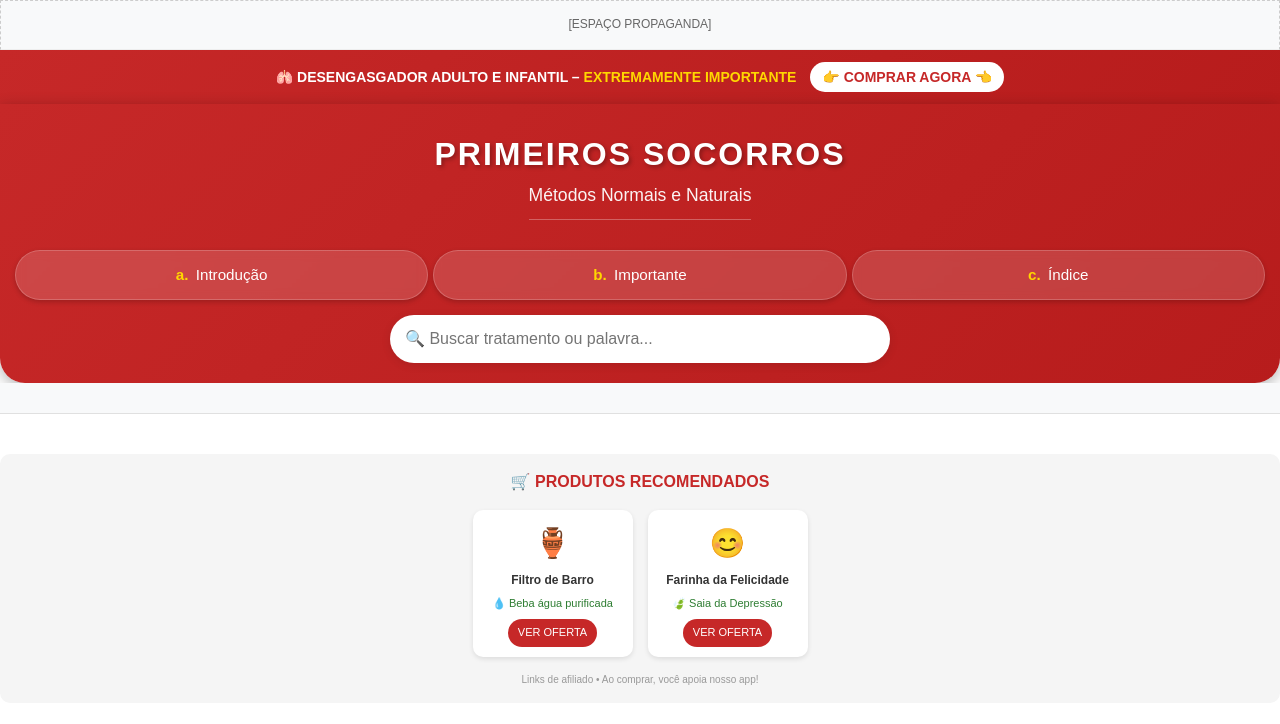
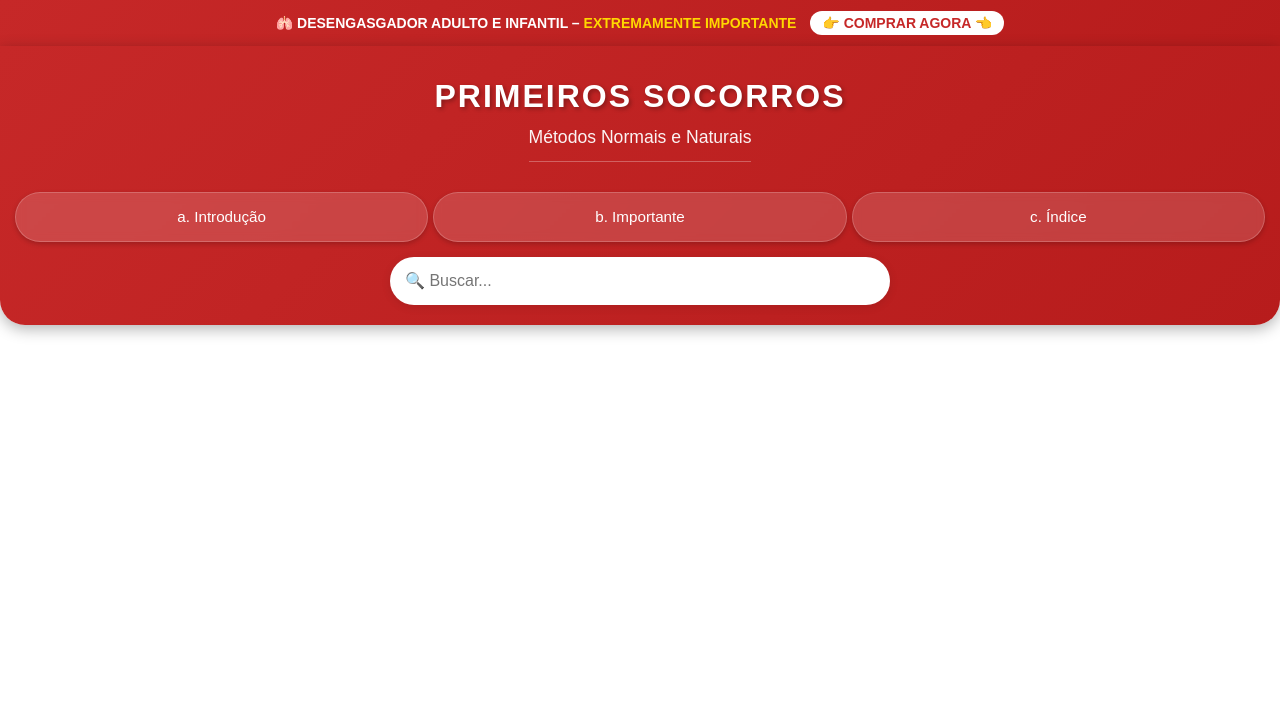
Before and after one commit to flavio6578/pwa-app, a plain HTML site: page index.html in a window 1280 px wide. Drawn offline with Linux system fonts and the light colour scheme.

Commit message:
Update index.html

```diff
--- a/index.html
+++ b/index.html
@@ -4,71 +4,48 @@
     <meta charset="UTF-8">
     <meta name="viewport" content="width=device-width, initial-scale=1.0">
     <title>Primeiros Socorros - Métodos Normais e Naturais</title>
-    <link rel="stylesheet" href="app.css">
-    <link rel="manifest" href="manifest.json">
+
+    <!-- CAMINHOS CORRETOS -->
+    <link rel="stylesheet" href="/app.css">
+    <link rel="manifest" href="/manifest.json">
     <meta name="theme-color" content="#c62828">
 </head>
 <body>
     <div class="container">
-        <div class="banner-top">[ESPAÇO PROPAGANDA]</div>
 
-        <div style="background: linear-gradient(135deg, #C62828, #B71C1C); color: white; text-align: center; padding: 12px; margin: 0; font-size: 14px; font-weight: bold;">
-            🫁 DESENGASGADOR ADULTO E INFANTIL – <span style="color: #FFD700;">EXTREMAMENTE IMPORTANTE</span>
-            <a href="https://meli.la/1tfUrQo" target="_blank" style="background: white; color: #C62828; padding: 4px 12px; border-radius: 20px; text-decoration: none; margin-left: 10px; display: inline-block;">👉 COMPRAR AGORA 👈</a>
+        <!-- BANNER SUPERIOR -->
+        <div style="background: linear-gradient(135deg, #C62828, #B71C1C); color: white; text-align: center; padding: 12px; font-size: 14px; font-weight: bold;">
+            🫁 DESENGASGADOR ADULTO E INFANTIL –
+            <span style="color: #FFD700;">EXTREMAMENTE IMPORTANTE</span>
+            <a href="https://meli.la/1tfUrQo" target="_blank"
+               style="background: white; color: #C62828; padding: 4px 12px; border-radius: 20px; text-decoration: none; margin-left: 10px;">
+               👉 COMPRAR AGORA 👈
+            </a>
         </div>
 
         <header>
-            <div class="pwa-button" id="pwaInstallButton" style="display: none;">
-                <div class="pwa-button-content">
-                    <div class="cruz-3d">
-                        <div class="cruz-vertical"></div>
-                        <div class="cruz-horizontal"></div>
-                    </div>
-                    <span>Instalar App</span>
-                </div>
-            </div>
-
             <h1 class="main-title">PRIMEIROS SOCORROS</h1>
             <h2 class="sub-title">Métodos Normais e Naturais</h2>
 
             <div class="menu-principal">
-                <div class="menu-item" onclick="mostrarIntroducao()"><span class="menu-letra">a.</span> Introdução</div>
-                <div class="menu-item" onclick="mostrarImportante()"><span class="menu-letra">b.</span> Importante</div>
-                <div class="menu-item" onclick="mostrarIndice()"><span class="menu-letra">c.</span> Índice</div>
+                <div class="menu-item" onclick="mostrarIntroducao()">a. Introdução</div>
+                <div class="menu-item" onclick="mostrarImportante()">b. Importante</div>
+                <div class="menu-item" onclick="mostrarIndice()">c. Índice</div>
             </div>
 
             <div class="search-container">
-                <input type="text" id="searchInput" placeholder="🔍 Buscar tratamento ou palavra...">
+                <input type="text" id="searchInput" placeholder="🔍 Buscar...">
             </div>
         </header>
 
         <main>
-            <div class="topics-container" id="topicsContainer">
-                <div class="alpha-index" id="alphaIndex"></div>
-                <div class="topics-list" id="topicsList"></div>
-            </div>
-            <div class="protocol-content" id="protocolContent" style="display: none;"></div>
+            <div id="topicsContainer"></div>
+            <div id="protocolContent" style="display:none;"></div>
         </main>
 
-        <div style="background: #f5f5f5; padding: 15px; margin-top: 20px; text-align: center; border-radius: 10px;">
-            <p style="font-size: 1rem; font-weight: bold; color: #C62828; margin-bottom: 15px;">🛒 PRODUTOS RECOMENDADOS</p>
-            <div style="display: flex; gap: 15px; justify-content: center; flex-wrap: wrap;">
-                <div style="background: white; border-radius: 10px; padding: 10px; width: 160px; box-shadow: 0 2px 5px rgba(0,0,0,0.1);">
-                    <p style="font-size: 1.8rem; margin: 0;">🏺</p>
-                    <p style="font-weight: bold; margin: 5px 0; font-size: 12px;">Filtro de Barro</p>
-                    <p style="font-size: 11px; color: #2E7D32; margin: 2px 0;">💧 Beba água purificada</p>
-                    <a href="https://meli.la/1mkKt1s" target="_blank" style="background: #C62828; color: white; padding: 5px 10px; border-radius: 20px; text-decoration: none; display: inline-block; font-size: 11px; margin-top: 5px;">VER OFERTA</a>
-                </div>
-                <div style="background: white; border-radius: 10px; padding: 10px; width: 160px; box-shadow: 0 2px 5px rgba(0,0,0,0.1);">
-                    <p style="font-size: 1.8rem; margin: 0;">😊</p>
-                    <p style="font-weight: bold; margin: 5px 0; font-size: 12px;">Farinha da Felicidade</p>
-                    <p style="font-size: 11px; color: #2E7D32; margin: 2px 0;">🍃 Saia da Depressão</p>
-                    <a href="https://meli.la/1ZuAncb" target="_blank" style="background: #C62828; color: white; padding: 5px 10px; border-radius: 20px; text-decoration: none; display: inline-block; font-size: 11px; margin-top: 5px;">VER OFERTA</a>
-                </div>
-            </div>
-            <p style="font-size: 10px; color: #999; margin-top: 15px;">Links de afiliado • Ao comprar, você apoia nosso app!</p>
-        </div>
     </div>
-    <script src="app.js"></script>
+
+    <!-- JS CORRETO -->
+    <script src="/app.js"></script>
 </body>
 </html>
```
